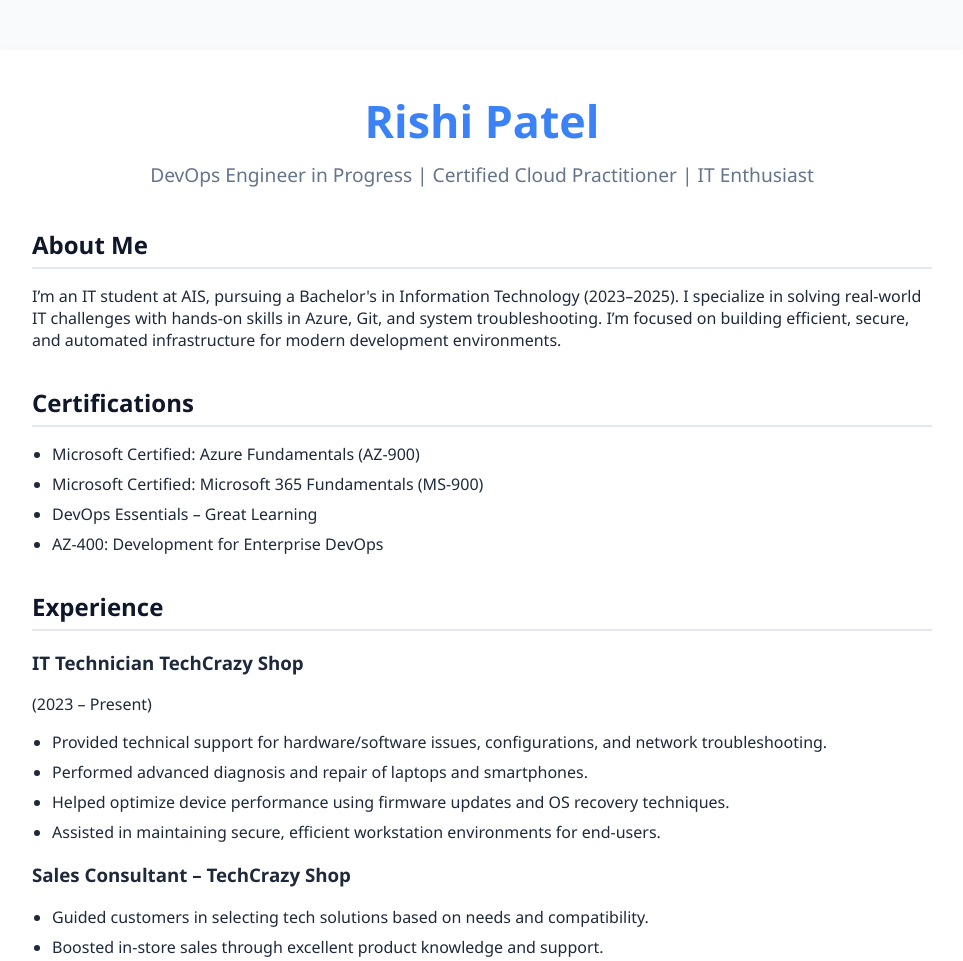
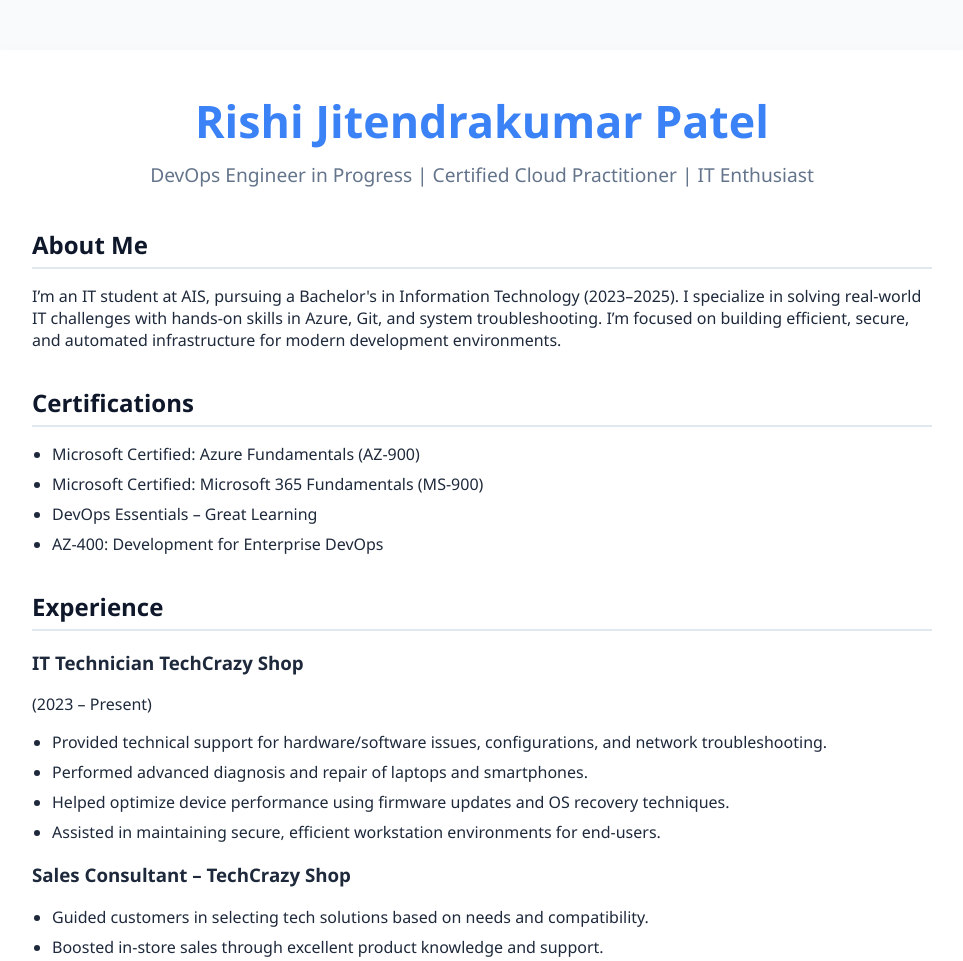
Before and after one commit to ITSMRRISHI/my-portfolio-cicd, a plain HTML site: page index.html in a window 1280 px wide. Shown: the top 961 px of the page, without its empty margins (158-1121 px from the left). Drawn offline with Linux system fonts and the light colour scheme.

Commit message:
Father name has been added

```diff
--- a/index.html
+++ b/index.html
@@ -1,5 +1,6 @@
 <!DOCTYPE html>
 <html lang="en">
+
 <head>
   <meta charset="UTF-8">
   <meta name="viewport" content="width=device-width, initial-scale=1.0">
@@ -85,7 +86,8 @@
 <body>
   <div class="container">
     <header>
-      <h1>Rishi Patel</h1>
+      <h1>Rishi Jitendrakumar Patel</h1>
+
       <p class="tagline">DevOps Engineer in Progress | Certified Cloud Practitioner | IT Enthusiast</p>
     </header>
 
```
